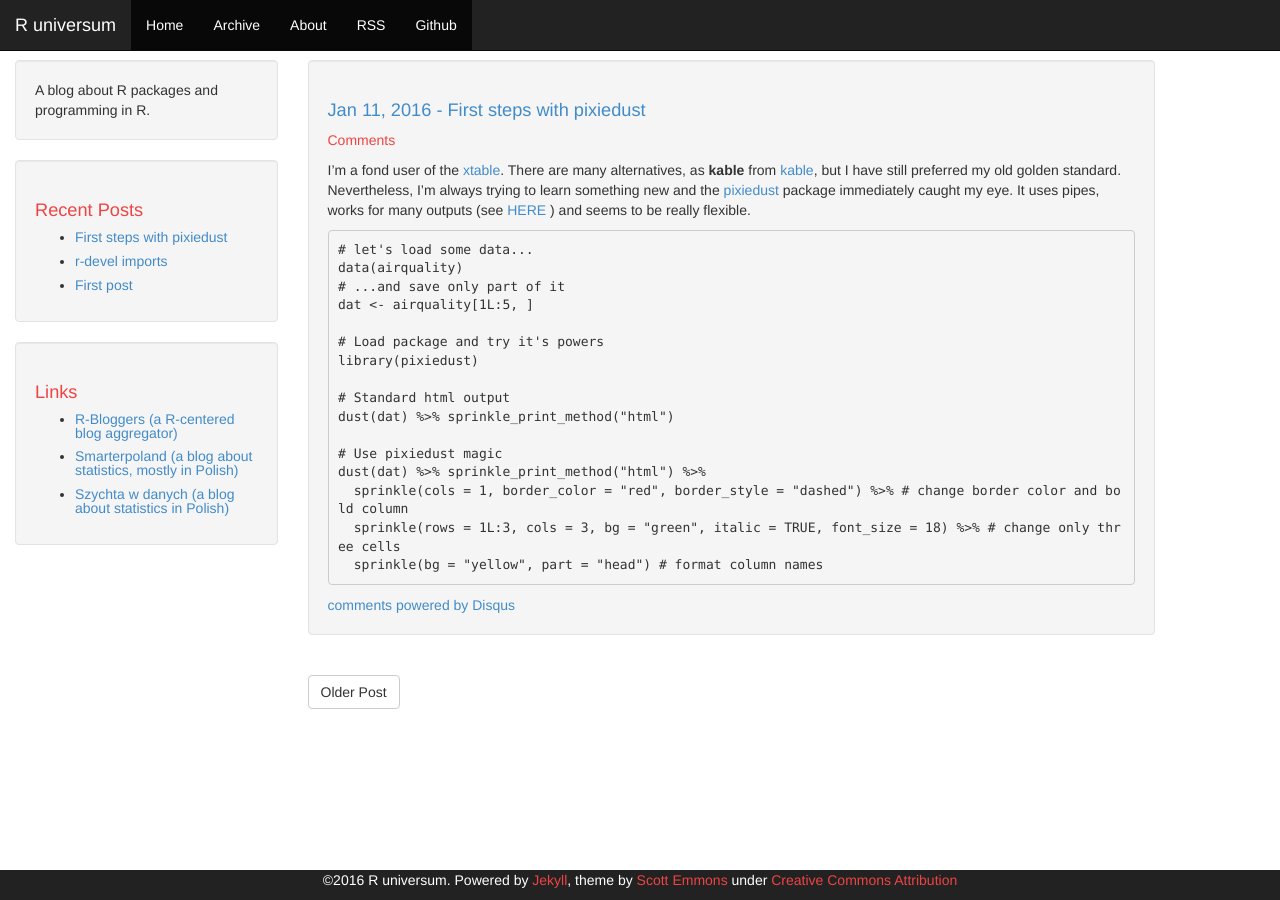
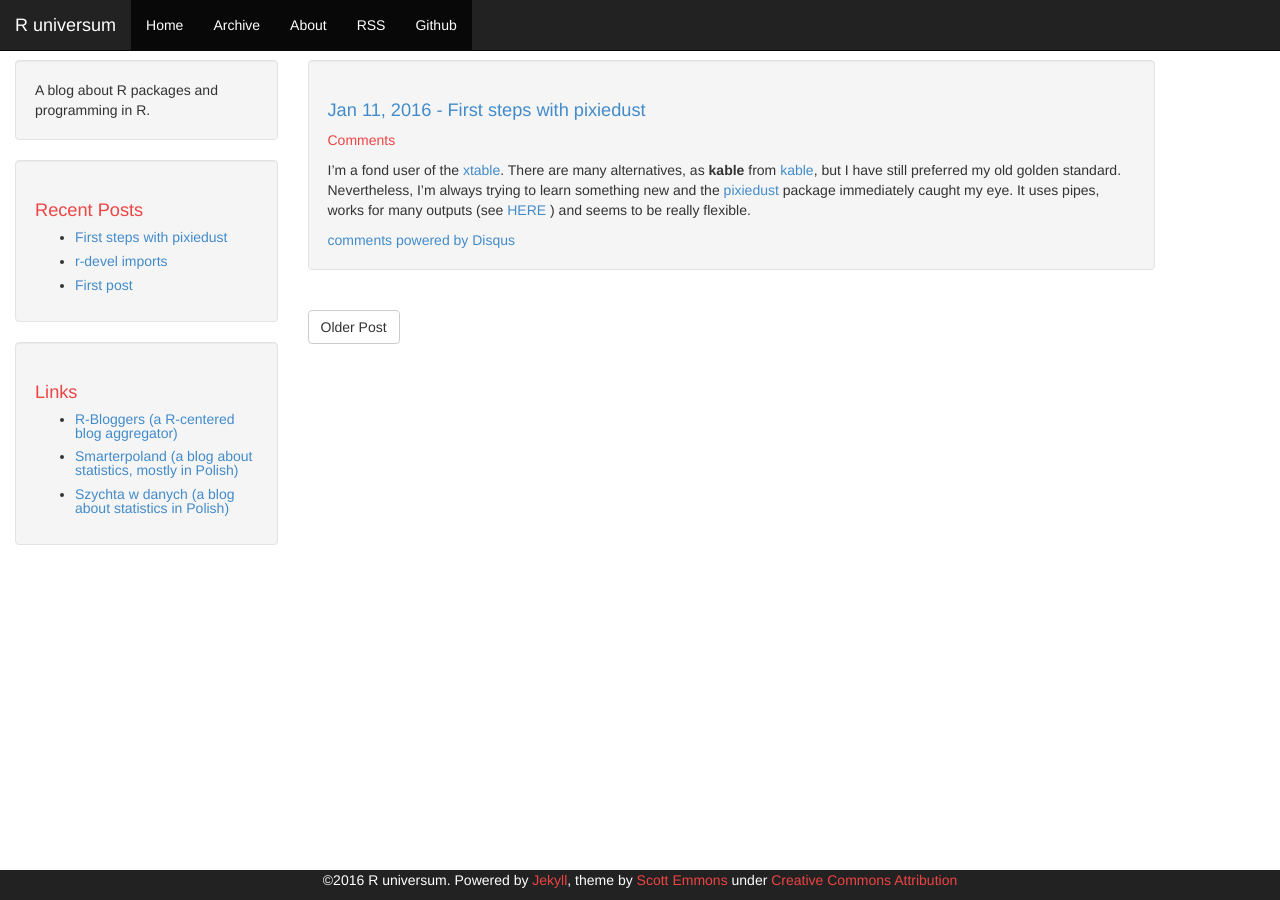
Before and after one commit to michbur/michbur.github.io, a Jekyll site: the page built from _posts/2015-01-11-first_steps_with_pixiedust.md, in a window 1280 px wide. Built offline with Jekyll 4.4.1, drawn with Linux system fonts in a browser that asks for light colours; Markdown is read by kramdown in place of the engine named in the settings; comment, search, counter and statistics services are not loaded.

Commit message:
blogging is hard

````diff
--- a/_posts/2015-01-11-first_steps_with_pixiedust.md
+++ b/_posts/2015-01-11-first_steps_with_pixiedust.md
@@ -10,23 +10,3 @@ categories:
 ---
 
 I'm a fond user of the [xtable](https://cran.r-project.org/package=xtable). There are many alternatives, as **kable** from [kable](https://cran.r-project.org/package=knitr), but I have still preferred my old golden standard. Nevertheless, I'm always trying to learn something new and the [pixiedust](https://cran.r-project.org/package=pixiedust) package immediately caught my eye. It uses pipes, works for many outputs (see [HERE](https://cran.r-project.org/web/packages/pixiedust/vignettes/sprinkles.html) ) and seems to be really flexible.
-
-
-{% highlight r %}
-# let's load some data...
-data(airquality)
-# ...and save only part of it
-dat <- airquality[1L:5, ]
-
-# Load package and try it's powers
-library(pixiedust)
-
-# Standard html output
-dust(dat) %>% sprinkle_print_method("html")
-
-# Use pixiedust magic
-dust(dat) %>% sprinkle_print_method("html") %>%
-  sprinkle(cols = 1, border_color = "red", border_style = "dashed") %>% # change border color and bold column
-  sprinkle(rows = 1L:3, cols = 3, bg = "green", italic = TRUE, font_size = 18) %>% # change only three cells
-  sprinkle(bg = "yellow", part = "head") # format column names
-{% endhighlight %}
--- a/rmd_posts/2015-01-11-first_steps_with_pixiedust.Rmd
+++ b/rmd_posts/2015-01-11-first_steps_with_pixiedust.Rmd
@@ -10,6 +10,7 @@ categories:
 ---
 
 I'm a fond user of the [xtable](https://cran.r-project.org/package=xtable). There are many alternatives, as **kable** from [kable](https://cran.r-project.org/package=knitr), but I have still preferred my old golden standard. Nevertheless, I'm always trying to learn something new and the [pixiedust](https://cran.r-project.org/package=pixiedust) package immediately caught my eye. It uses pipes, works for many outputs (see [HERE](https://cran.r-project.org/web/packages/pixiedust/vignettes/sprinkles.html) ) and seems to be really flexible.
+
 
 ```{r, echo = TRUE}
 
````
Also changed, not shown: _posts/2015-11-12-First-post.md (+10 -2 lines), images/2015-11-12-First-post/unnamed-chunk-3-1.svg.
